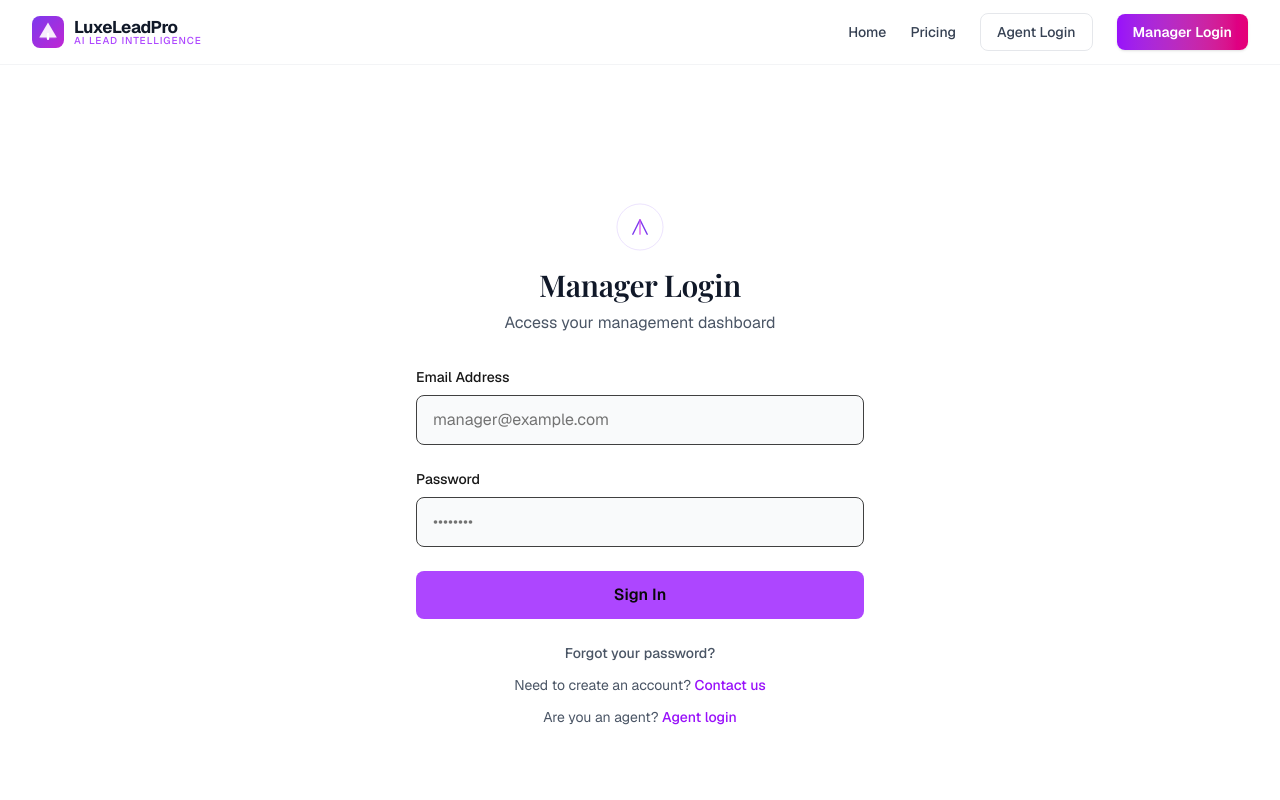
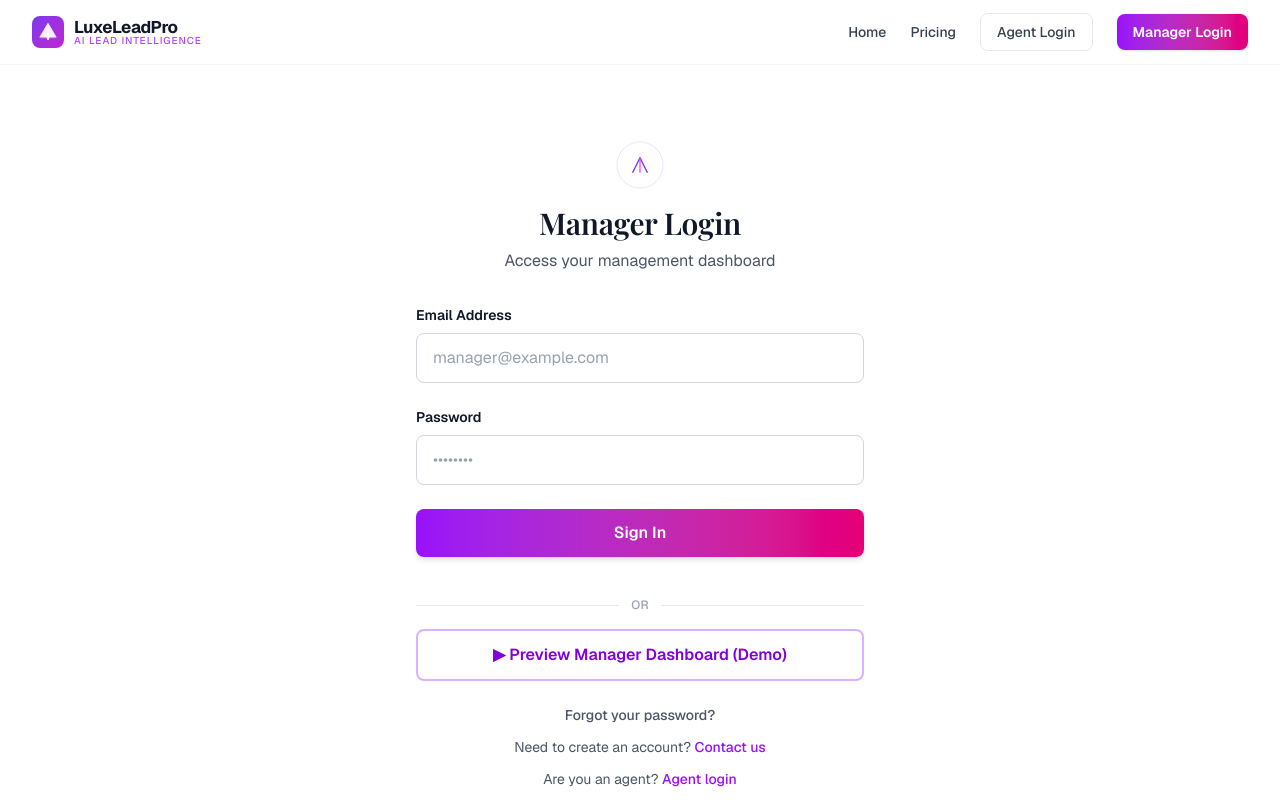
Before and after one commit to robopdesigns/luxeleadpro-site, a Next.js app: page /manager/login in a window 1280 px wide. Shown: the top 800 px of the page. Built offline with nearby package versions, Linux system fonts and the light colour scheme; no server answers; a web font is replaced by a local one.

Commit message:
FIX: Email input white text fixed, demo bypass buttons added to both logins, ProtectedRoute demo mode for preview

```diff
--- a/app/agent/login/page.tsx
+++ b/app/agent/login/page.tsx
@@ -15,6 +15,10 @@ export default function AgentLoginPage() {
     email: "",
     password: "",
   });
+
+  const handleDemoLogin = () => {
+    router.push("/agent");
+  };
 
   const handleChange = (e: React.ChangeEvent<HTMLInputElement>) => {
     setFormData({
@@ -79,7 +83,7 @@ export default function AgentLoginPage() {
             )}
 
             <div>
-              <label htmlFor="email" className="block text-sm font-medium mb-2">
+              <label htmlFor="email" className="block text-sm font-semibold text-gray-900 mb-2">
                 Email Address
               </label>
               <input
@@ -89,7 +93,7 @@ export default function AgentLoginPage() {
                 required
                 value={formData.email}
                 onChange={handleChange}
-                className="w-full px-4 py-3 bg-gray-50 border border-neutral-700 rounded-lg text-white placeholder-neutral-500 focus:outline-none focus:border-purple-500 focus:ring-1 focus:ring-purple-500 transition"
+                className="w-full px-4 py-3 bg-white border border-gray-300 rounded-lg text-gray-900 placeholder-gray-400 focus:outline-none focus:border-purple-500 focus:ring-2 focus:ring-purple-100 transition"
                 placeholder="you@example.com"
               />
             </div>
@@ -116,6 +120,23 @@ export default function AgentLoginPage() {
               className="w-full py-3 bg-gradient-to-r from-purple-600 to-pink-600 text-white font-semibold rounded-lg hover:from-purple-700 hover:to-pink-700 transition disabled:opacity-50 disabled:cursor-not-allowed shadow-md"
             >
               {loading ? "Signing in..." : "Sign In"}
+            </button>
+
+            <div className="relative my-4">
+              <div className="absolute inset-0 flex items-center">
+                <div className="w-full border-t border-gray-200" />
+              </div>
+              <div className="relative flex justify-center text-xs uppercase">
+                <span className="bg-white px-3 text-gray-400 font-medium">or</span>
+              </div>
+            </div>
+
+            <button
+              type="button"
+              onClick={handleDemoLogin}
+              className="w-full py-3 border-2 border-purple-300 text-purple-700 font-semibold rounded-lg hover:bg-purple-50 transition"
+            >
+              &#9654; Preview Agent Dashboard (Demo)
             </button>
           </form>
 
--- a/app/manager/login/page.tsx
+++ b/app/manager/login/page.tsx
@@ -15,6 +15,10 @@ export default function ManagerLoginPage() {
     email: "",
     password: "",
   });
+
+  const handleDemoLogin = () => {
+    router.push("/manager");
+  };
 
   const handleChange = (e: React.ChangeEvent<HTMLInputElement>) => {
     setFormData({
@@ -73,13 +77,13 @@ export default function ManagerLoginPage() {
           {/* Form */}
           <form onSubmit={handleSubmit} className="space-y-6">
             {error && (
-              <div className="p-4 bg-red-950 border border-red-800 rounded-lg text-red-200 text-sm">
+              <div className="p-4 bg-red-100 border border-red-300 rounded-lg text-red-800 text-sm">
                 {error}
               </div>
             )}
 
             <div>
-              <label htmlFor="email" className="block text-sm font-medium mb-2">
+              <label htmlFor="email" className="block text-sm font-semibold text-gray-900 mb-2">
                 Email Address
               </label>
               <input
@@ -89,13 +93,13 @@ export default function ManagerLoginPage() {
                 required
                 value={formData.email}
                 onChange={handleChange}
-                className="w-full px-4 py-3 bg-gray-50 border border-neutral-700 rounded-lg text-white placeholder-neutral-500 focus:outline-none focus:border-purple-500 focus:ring-1 focus:ring-purple-500 transition"
+                className="w-full px-4 py-3 bg-white border border-gray-300 rounded-lg text-gray-900 placeholder-gray-400 focus:outline-none focus:border-purple-500 focus:ring-2 focus:ring-purple-100 transition"
                 placeholder="manager@example.com"
               />
             </div>
 
             <div>
-              <label htmlFor="password" className="block text-sm font-medium mb-2">
+              <label htmlFor="password" className="block text-sm font-semibold text-gray-900 mb-2">
                 Password
               </label>
               <input
@@ -105,7 +109,7 @@ export default function ManagerLoginPage() {
                 required
                 value={formData.password}
                 onChange={handleChange}
-                className="w-full px-4 py-3 bg-gray-50 border border-neutral-700 rounded-lg text-white placeholder-neutral-500 focus:outline-none focus:border-purple-500 focus:ring-1 focus:ring-purple-500 transition"
+                className="w-full px-4 py-3 bg-white border border-gray-300 rounded-lg text-gray-900 placeholder-gray-400 focus:outline-none focus:border-purple-500 focus:ring-2 focus:ring-purple-100 transition"
                 placeholder="••••••••"
               />
             </div>
@@ -113,9 +117,26 @@ export default function ManagerLoginPage() {
             <button
               type="submit"
               disabled={loading}
-              className="w-full py-3 bg-purple-500 text-neutral-950 font-semibold rounded-lg hover:bg-purple-400 transition disabled:opacity-50 disabled:cursor-not-allowed"
+              className="w-full py-3 bg-gradient-to-r from-purple-600 to-pink-600 text-white font-semibold rounded-lg hover:from-purple-700 hover:to-pink-700 transition disabled:opacity-50 disabled:cursor-not-allowed shadow-md"
             >
               {loading ? "Signing in..." : "Sign In"}
+            </button>
+
+            <div className="relative my-4">
+              <div className="absolute inset-0 flex items-center">
+                <div className="w-full border-t border-gray-200" />
+              </div>
+              <div className="relative flex justify-center text-xs uppercase">
+                <span className="bg-white px-3 text-gray-400 font-medium">or</span>
+              </div>
+            </div>
+
+            <button
+              type="button"
+              onClick={handleDemoLogin}
+              className="w-full py-3 border-2 border-purple-300 text-purple-700 font-semibold rounded-lg hover:bg-purple-50 transition"
+            >
+              &#9654; Preview Manager Dashboard (Demo)
             </button>
           </form>
 
--- a/components/ProtectedRoute.tsx
+++ b/components/ProtectedRoute.tsx
@@ -9,6 +9,9 @@ interface ProtectedRouteProps {
   requiredRole?: "agent" | "manager" | "admin";
 }
 
+// DEMO MODE: Set to true to bypass auth and preview dashboards
+const DEMO_MODE = true;
+
 export function ProtectedRoute({
   children,
   requiredRole,
@@ -17,10 +20,17 @@ export function ProtectedRoute({
   const router = useRouter();
 
   useEffect(() => {
+    // Allow demo access without auth
+    if (DEMO_MODE) return;
+
     if (loading) return;
 
     if (!user) {
-      router.push("/agent/login");
+      if (requiredRole === "manager") {
+        router.push("/manager/login");
+      } else {
+        router.push("/agent/login");
+      }
       return;
     }
 
@@ -30,22 +40,22 @@ export function ProtectedRoute({
     }
   }, [user, profile, loading, requiredRole, router]);
 
-  if (loading) {
+  if (!DEMO_MODE && loading) {
     return (
-      <div className="flex items-center justify-center min-h-screen">
+      <div className="flex items-center justify-center min-h-screen bg-white">
         <div className="text-center">
-          <div className="w-12 h-12 border-4 border-neutral-700 border-t-purple-500 rounded-full animate-spin mx-auto mb-4"></div>
-          <p className="text-neutral-400">Loading...</p>
+          <div className="w-12 h-12 border-4 border-gray-200 border-t-purple-500 rounded-full animate-spin mx-auto mb-4"></div>
+          <p className="text-gray-500">Loading...</p>
         </div>
       </div>
     );
   }
 
-  if (!user) {
+  if (!DEMO_MODE && !user) {
     return null;
   }
 
-  if (requiredRole && profile?.role !== requiredRole) {
+  if (!DEMO_MODE && requiredRole && profile?.role !== requiredRole) {
     return null;
   }
 
```
